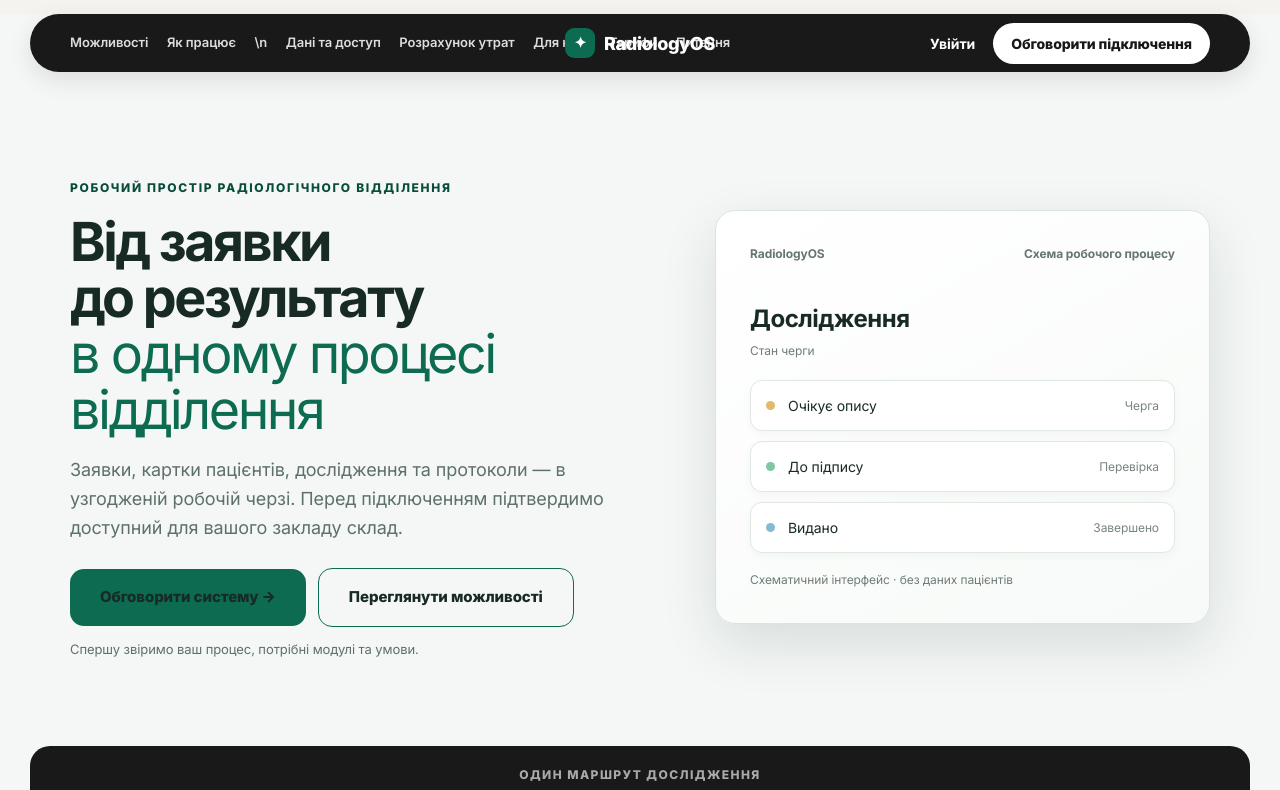
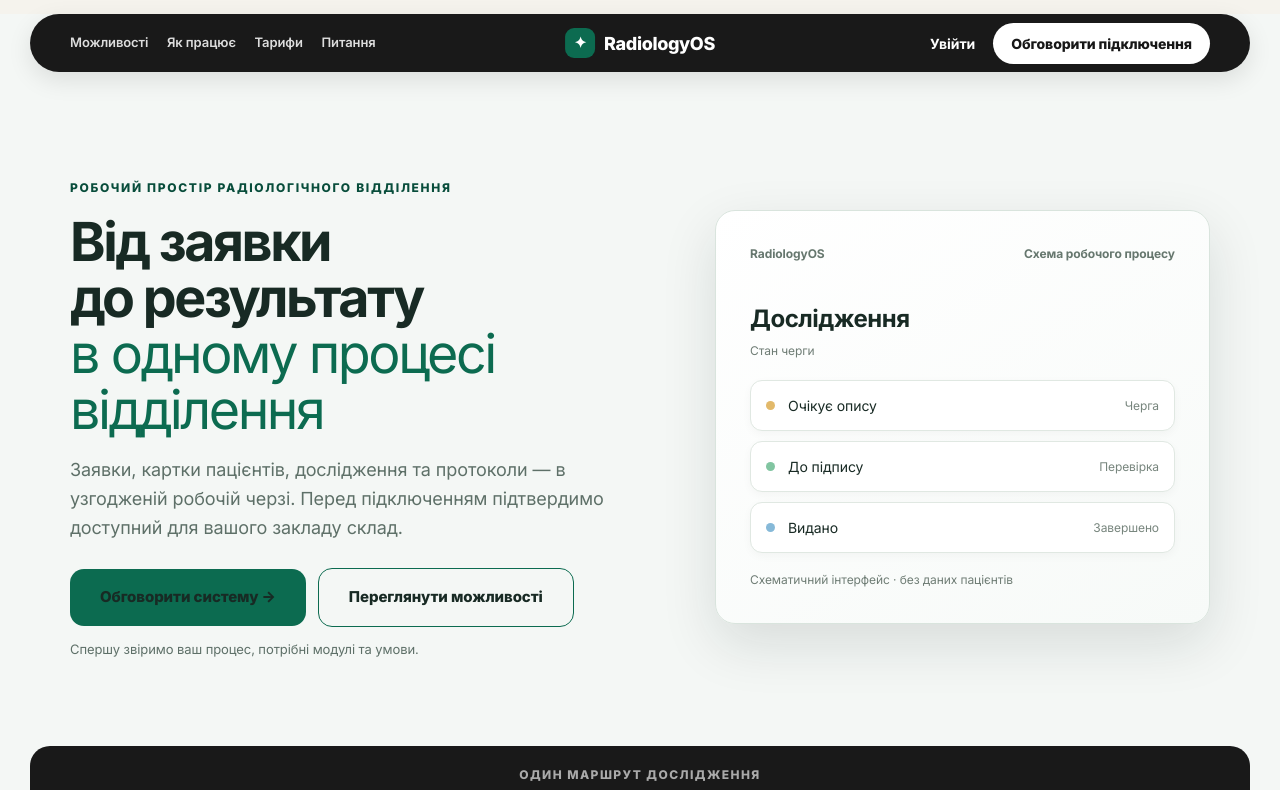
Before and after one commit to adamenkoa1/radiologyos, a Next.js app: page /product in a window 1280 px wide. Shown: the top 790 px of the page. Built offline with nearby package versions, Linux system fonts and the light colour scheme.

Commit message:
fix(product): simplify landing navigation layout (#713)

```diff
--- a/app/product/page.tsx
+++ b/app/product/page.tsx
@@ -87,9 +87,7 @@ export default function ProductPage() {
       <a className="rosBrand" href="#top"><span className="rosBrandMark">✦</span> RadiologyOS</a>
       <nav className="rosNav">
         <a href="#features">Можливості</a>
-        <a href="#flow">Як працює</a>\n        <a href="#safety">Дані та доступ</a>
-        <a href="#calc">Розрахунок утрат</a>
-        <a href="#audience">Для кого</a>
+        <a href="#flow">Як працює</a>
         <a href="#pricing">Тарифи</a>
         <a href="#faq">Питання</a>
       </nav>
```
